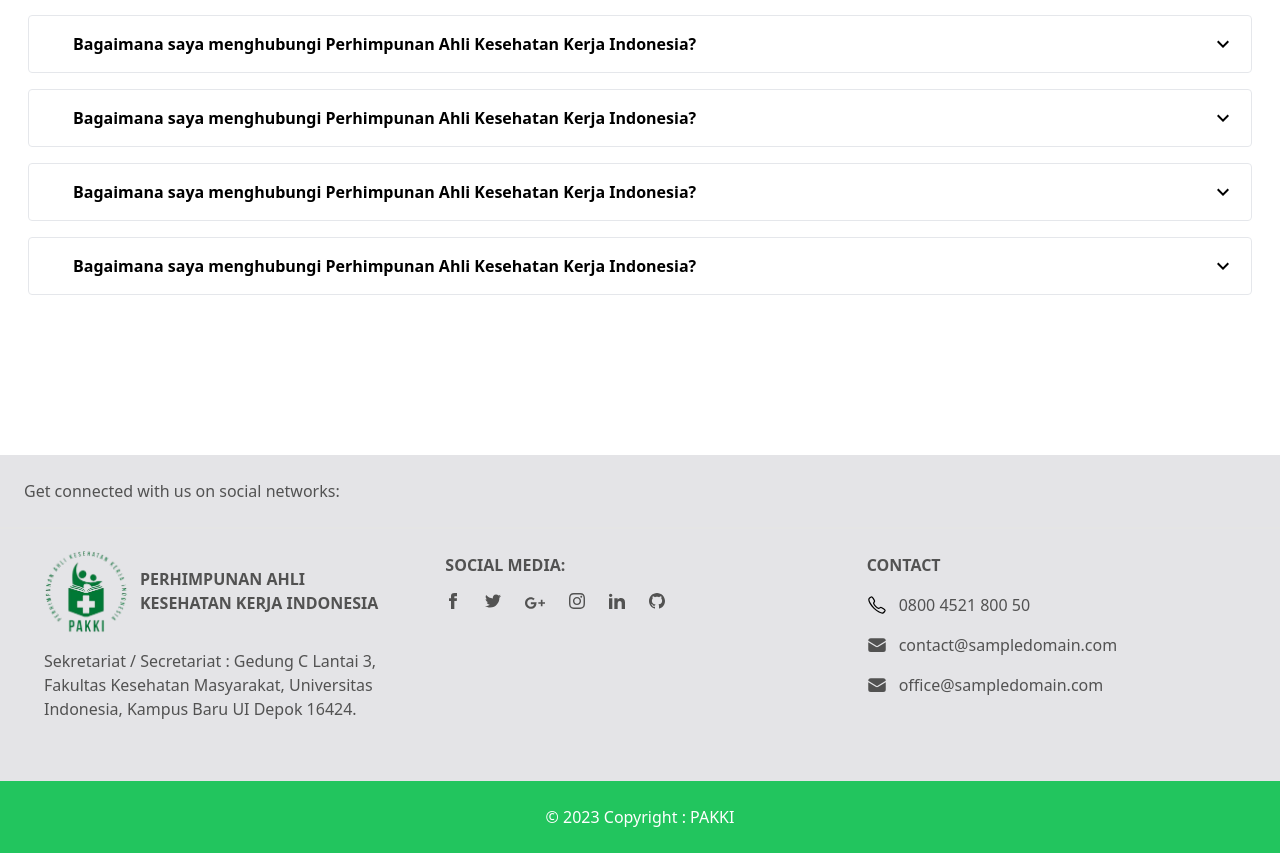
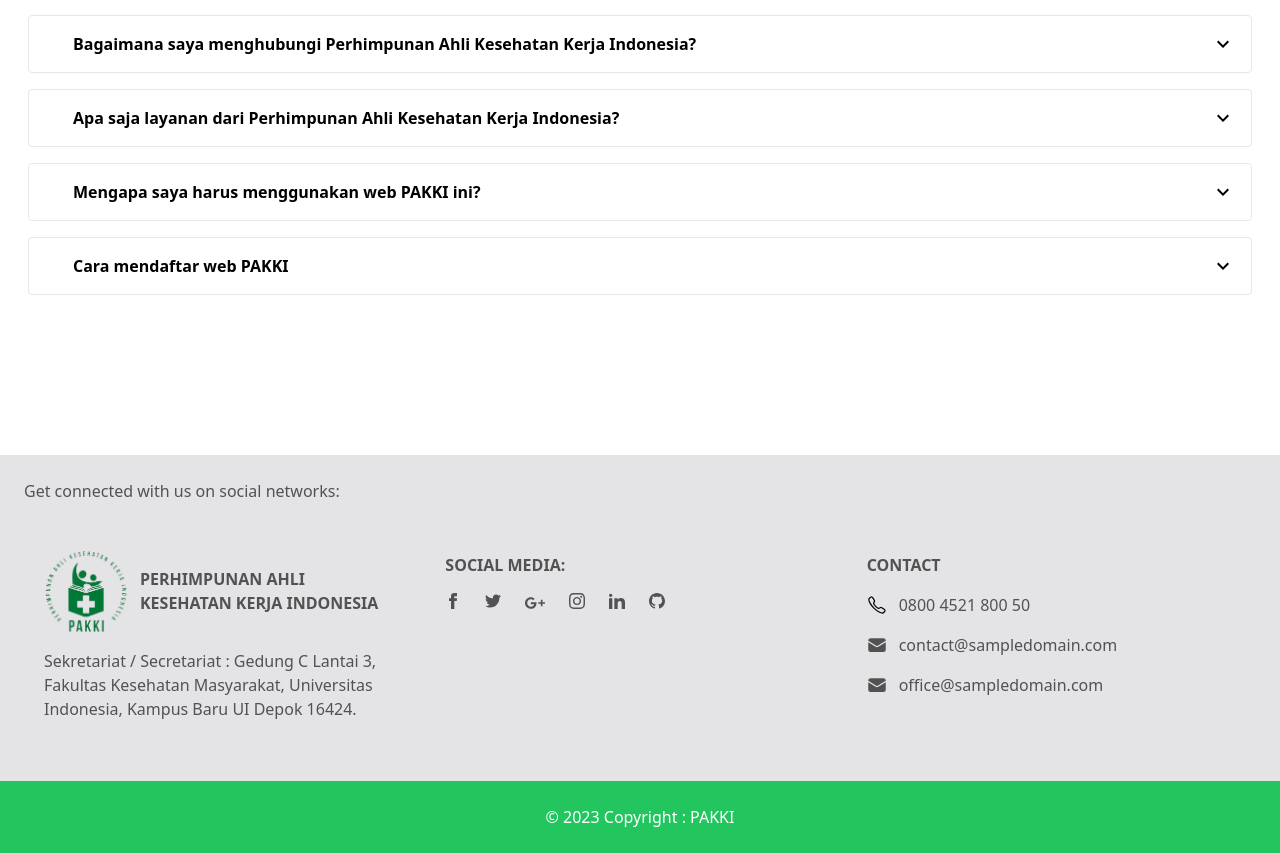
Before and after one commit to maretaeta/himpunan-ahli-kesehatan-kerja, a React (Create React App) app: page / in a window 1280 px wide. Shown: the part 3200-4053 px from the top of the page. Built offline with nearby package versions, Linux system fonts and the light colour scheme.

Commit message:
update isi faq

```diff
--- a/src/components/Faq.jsx
+++ b/src/components/Faq.jsx
@@ -18,15 +18,15 @@
         answer:'Lorem ipsum dolor sit amet consectetur adipisicing elit. nihil doloribus voluptate ea molestiae! Non quod, similique omnis maiores blanditiis voluptatem pariatur eaque aut quia praesentium accusantium, iusto, asperiores at.',
         },
         {
-        question :'Bagaimana saya menghubungi Perhimpunan Ahli Kesehatan Kerja Indonesia?',
+        question :'Apa saja layanan dari Perhimpunan Ahli Kesehatan Kerja Indonesia?',
         answer:'Lorem ipsum dolor sit amet consectetur adipisicing elit. nihil doloribus voluptate ea molestiae! Non quod, similique omnis maiores blanditiis voluptatem pariatur eaque aut quia praesentium accusantium, iusto, asperiores at.',
             },
         {
-        question :'Bagaimana saya menghubungi Perhimpunan Ahli Kesehatan Kerja Indonesia?',
+        question :'Mengapa saya harus menggunakan web PAKKI ini?',
         answer:'Lorem ipsum dolor sit amet consectetur adipisicing elit. nihil doloribus voluptate ea molestiae! Non quod, similique omnis maiores blanditiis voluptatem pariatur eaque aut quia praesentium accusantium, iusto, asperiores at.',
         },
         {
-        question :'Bagaimana saya menghubungi Perhimpunan Ahli Kesehatan Kerja Indonesia?',
+        question :'Cara mendaftar web PAKKI',
         answer:'Lorem ipsum dolor sit amet consectetur adipisicing elit. nihil doloribus voluptate ea molestiae! Non quod, similique omnis maiores blanditiis voluptatem pariatur eaque aut quia praesentium accusantium, iusto, asperiores at.',
         }
     ];
```
